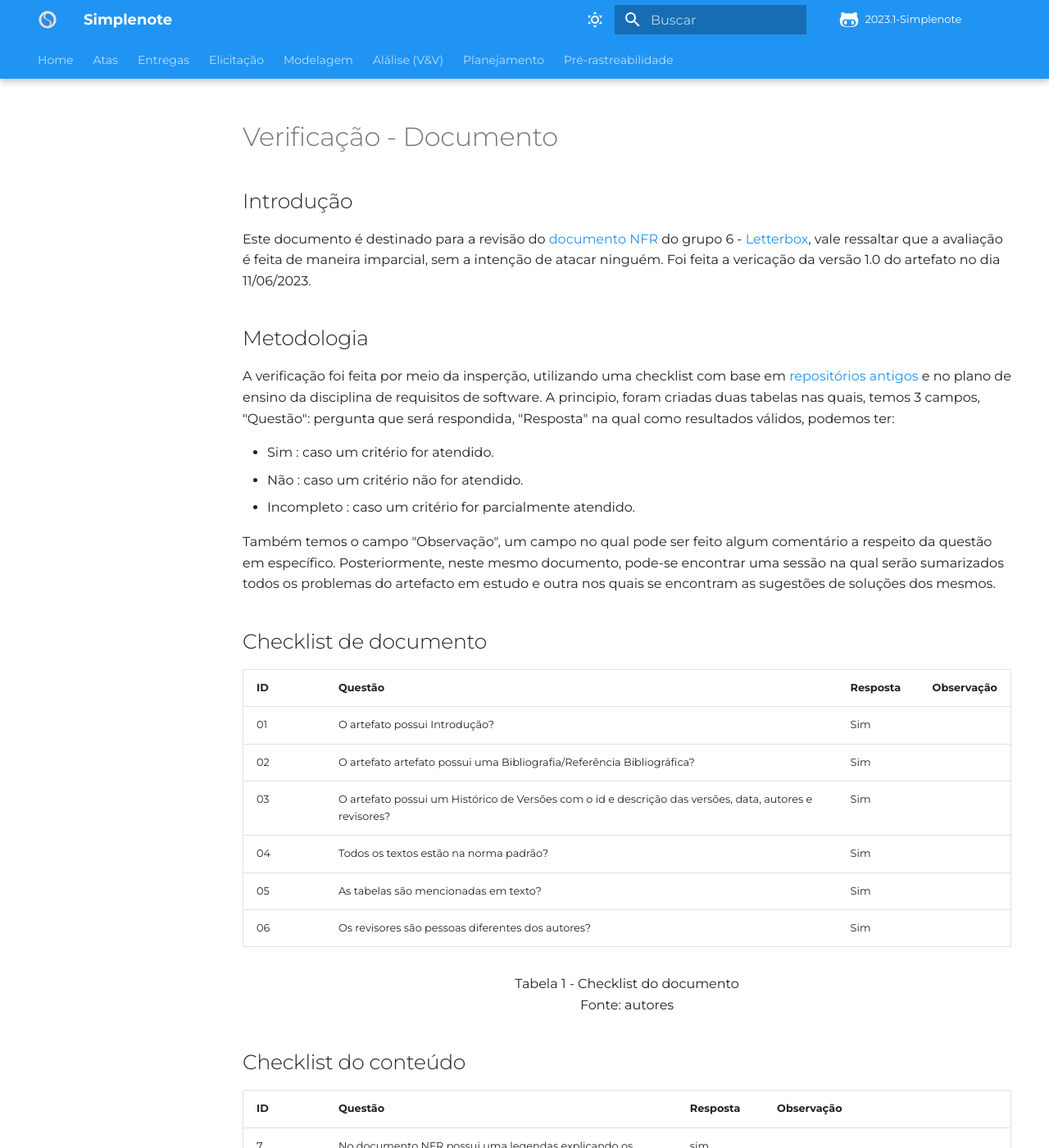
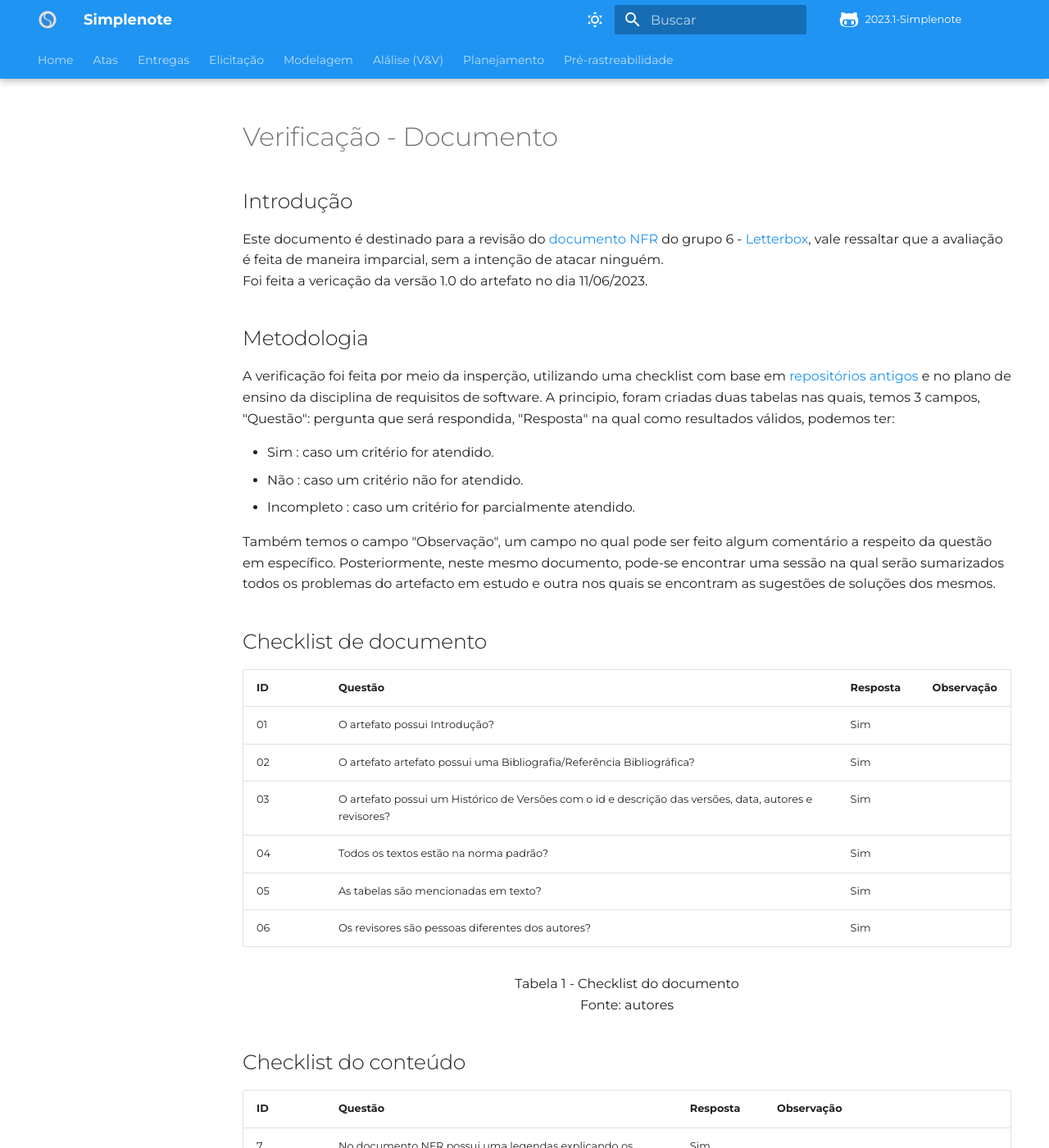
Before and after one commit to Requisitos-de-Software/2023.1-Simplenote, an MkDocs documentation site: the page built from docs/analise-grupo6/modelagem/NFR.md, in a window 1280 px wide and 1400 px high. Shown: the whole window at 82% size. Built offline with MkDocs 1.6.1 and Material for MkDocs 9.7.7, drawn with Linux system fonts in a browser that asks for light colours; some web fonts are replaced; comment, search, counter and statistics services are not loaded; some of the changed text lies outside the part shown.

```diff
--- a/docs/analise-grupo6/modelagem/NFR.md
+++ b/docs/analise-grupo6/modelagem/NFR.md
@@ -1,7 +1,8 @@
 # Verificação - Documento
 
 ## Introdução
-Este documento é destinado para a revisão do [documento NFR](https://requisitos-de-software.github.io/2023.1-Letterboxd/Modelagem/NFRFramework/) do grupo 6 - [Letterbox](https://github.com/Requisitos-de-Software/2023.1-Letterboxd), vale ressaltar que a avaliação é feita de maneira imparcial, sem a intenção de atacar ninguém. Foi feita a vericação da versão 1.0 do artefato no dia 11/06/2023.
+Este documento é destinado para a revisão do [documento NFR](https://requisitos-de-software.github.io/2023.1-Letterboxd/Modelagem/NFRFramework/) do grupo 6 - [Letterbox](https://github.com/Requisitos-de-Software/2023.1-Letterboxd), vale ressaltar que a avaliação é feita de maneira imparcial, sem a intenção de atacar ninguém.
+<br> Foi feita a vericação da versão 1.0 do artefato no dia 11/06/2023.
 
 ## Metodologia
 
@@ -27,11 +28,11 @@ Também temos o campo "Observação", um campo no qual pode ser feito algum come
 ## Checklist do conteúdo
 |ID|Questão|Resposta|Observação|
 |-|-------|--------|----------|
-| 7 |No documento NFR possui uma legendas explicando os símbolos utilizados?                                        |   sim     |          |
-| 8 |Os NFR estão documentados de forma organizada, acessível e clara na modelagem?                                 |   sim     |          |
-| 9 |Os NFR são identificados com atributos específicos, como desempenho, segurança, usabilidade, etc?              |   sim     |          |
-|10 |Os Softgoals NFR representam os Requisitos Não-Funcionais?                                                     |   sim     |          |
-|11 |Os Softgoals de Operacionalização representam soluções de implementação para satisfazer softgoals NFR ou outros softgoals de operacionalização? |   sim     |  |
+| 7 |No documento NFR possui uma legendas explicando os símbolos utilizados?                                        |   Sim     |          |
+| 8 |Os NFR estão documentados de forma organizada, acessível e clara na modelagem?                                 |   Sim     |          |
+| 9 |Os NFR são identificados com atributos específicos, como desempenho, segurança, usabilidade, etc?              |   Sim     |          |
+|10 |Os Softgoals NFR representam os Requisitos Não-Funcionais?                                                     |   Sim     |          |
+|11 |Os Softgoals de Operacionalização representam soluções de implementação para satisfazer softgoals NFR ou outros softgoals de operacionalização? |   Sim     |  |
 |12 |Os Softgoals de Afirmação permitem que as características do domínio (como prioridades e carga de trabalho) sejam consideradas e devidamente refletidas no processo de tomada de decisão?  |   Não utilizaram     |          |
 |13 |O procedimento de avaliação determina o grau que os requisitos não funcionais são satisfeitos por um conjunto de decisões? | Sim | O procedimento de avaliação determina se cada softgoal ou interdependência do SIG foi suficientemente satisfeito. |
 |14| Os tipos de rótulos utilizados são: satisfeito, fracamente satisfeito, negado, fracamente negado, conflitante, indeterminado? |Sim| |
```
